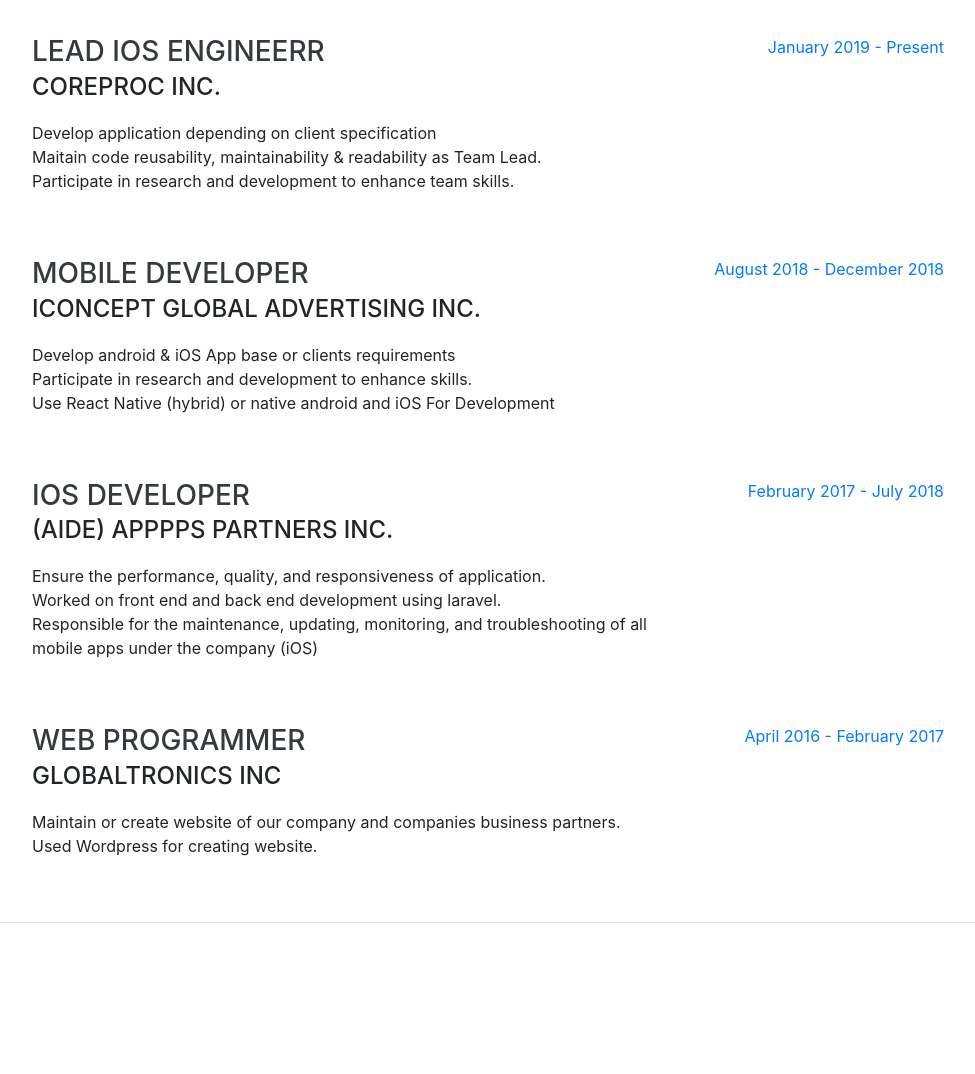
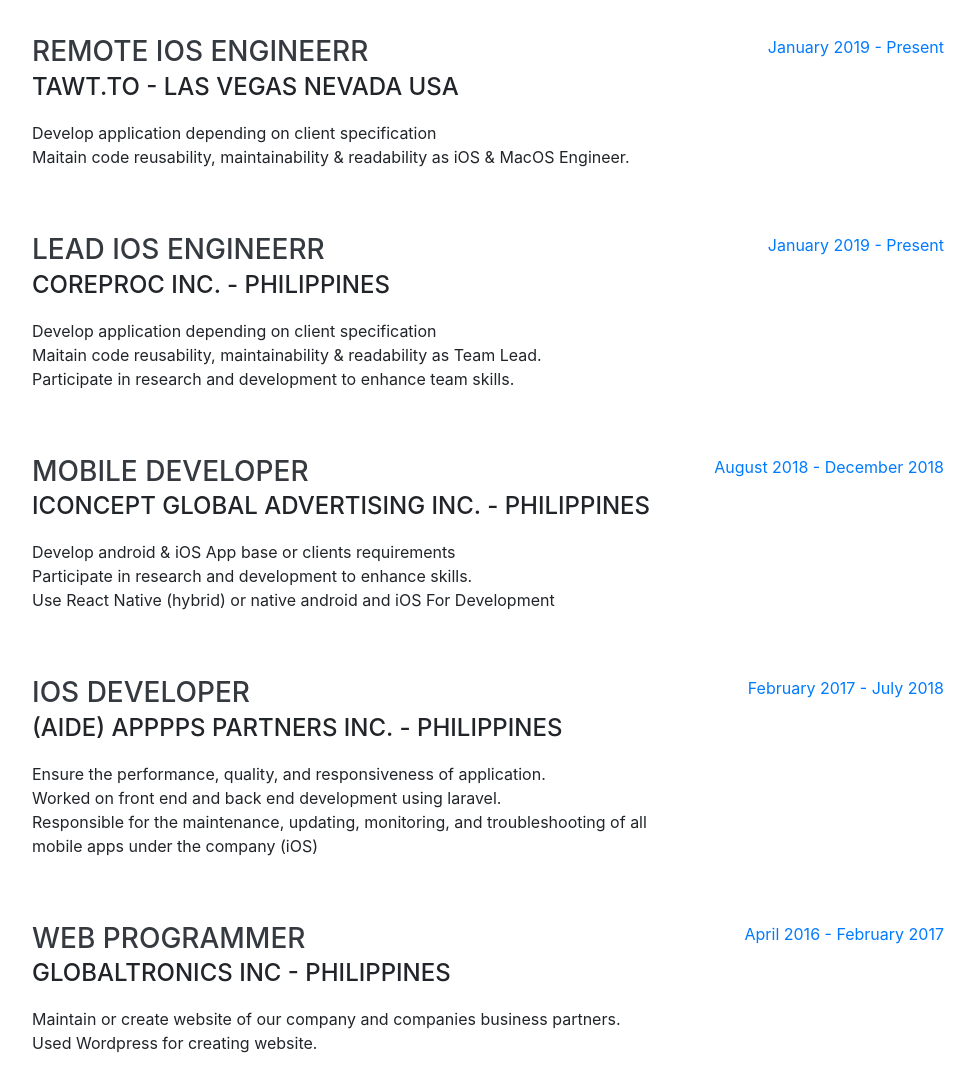
Before and after one commit to johnroque/johnroque.github.io, a website with bundled scripts: page index.html in a window 1280 px wide. Shown: the part 900-1974 px from the top of the page, without its empty margins (288-1263 px from the left). Built offline with nearby package versions, Linux system fonts and the light colour scheme; a web font is replaced by a local one.

Commit message:
Update expirience tab

```diff
--- a/index.html
+++ b/index.html
@@ -86,8 +86,22 @@
 
         <div class="resume-item d-flex flex-column flex-md-row justify-content-between mb-5">
           <div class="resume-content">
+            <h3 class="mb-0">Remote iOS Engineerr</h3>
+            <div class="subheading mb-3">Tawt.to - Las Vegas Nevada USA</div>
+            <p>
+              Develop application depending on client specification<br/>
+              Maitain code reusability, maintainability & readability as iOS & MacOS Engineer.
+            </p>
+          </div>
+          <div class="resume-date text-md-right">
+            <span class="text-primary">January 2019 - Present</span>
+          </div>
+        </div>
+
+        <div class="resume-item d-flex flex-column flex-md-row justify-content-between mb-5">
+          <div class="resume-content">
             <h3 class="mb-0">Lead iOS Engineerr</h3>
-            <div class="subheading mb-3">Coreproc Inc.</div>
+            <div class="subheading mb-3">Coreproc Inc. - Philippines</div>
             <p>
               Develop application depending on client specification<br/>
               Maitain code reusability, maintainability & readability as Team Lead.<br/>
@@ -102,7 +116,7 @@
         <div class="resume-item d-flex flex-column flex-md-row justify-content-between mb-5">
           <div class="resume-content">
             <h3 class="mb-0">Mobile Developer</h3>
-            <div class="subheading mb-3">Iconcept Global Advertising Inc.</div>
+            <div class="subheading mb-3">Iconcept Global Advertising Inc. - Philippines</div>
             <p>
               Develop android & iOS App base or clients requirements<br/>
               Participate in research and development to enhance skills.<br/>
@@ -117,7 +131,7 @@
         <div class="resume-item d-flex flex-column flex-md-row justify-content-between mb-5">
           <div class="resume-content">
             <h3 class="mb-0">iOS Developer</h3>
-            <div class="subheading mb-3">(AIDE) Apppps Partners Inc.</div>
+            <div class="subheading mb-3">(AIDE) Apppps Partners Inc. - Philippines</div>
             <p>
               Ensure the performance, quality, and responsiveness of application.<br/>
               Worked on front end and back end development using laravel.<br/>
@@ -132,7 +146,7 @@
         <div class="resume-item d-flex flex-column flex-md-row justify-content-between">
           <div class="resume-content">
             <h3 class="mb-0">Web Programmer</h3>
-            <div class="subheading mb-3">Globaltronics Inc</div>
+            <div class="subheading mb-3">Globaltronics Inc - Philippines</div>
             <p>
               Maintain or create website of our company and companies business partners.<br/>
               Used Wordpress for creating website.
```
